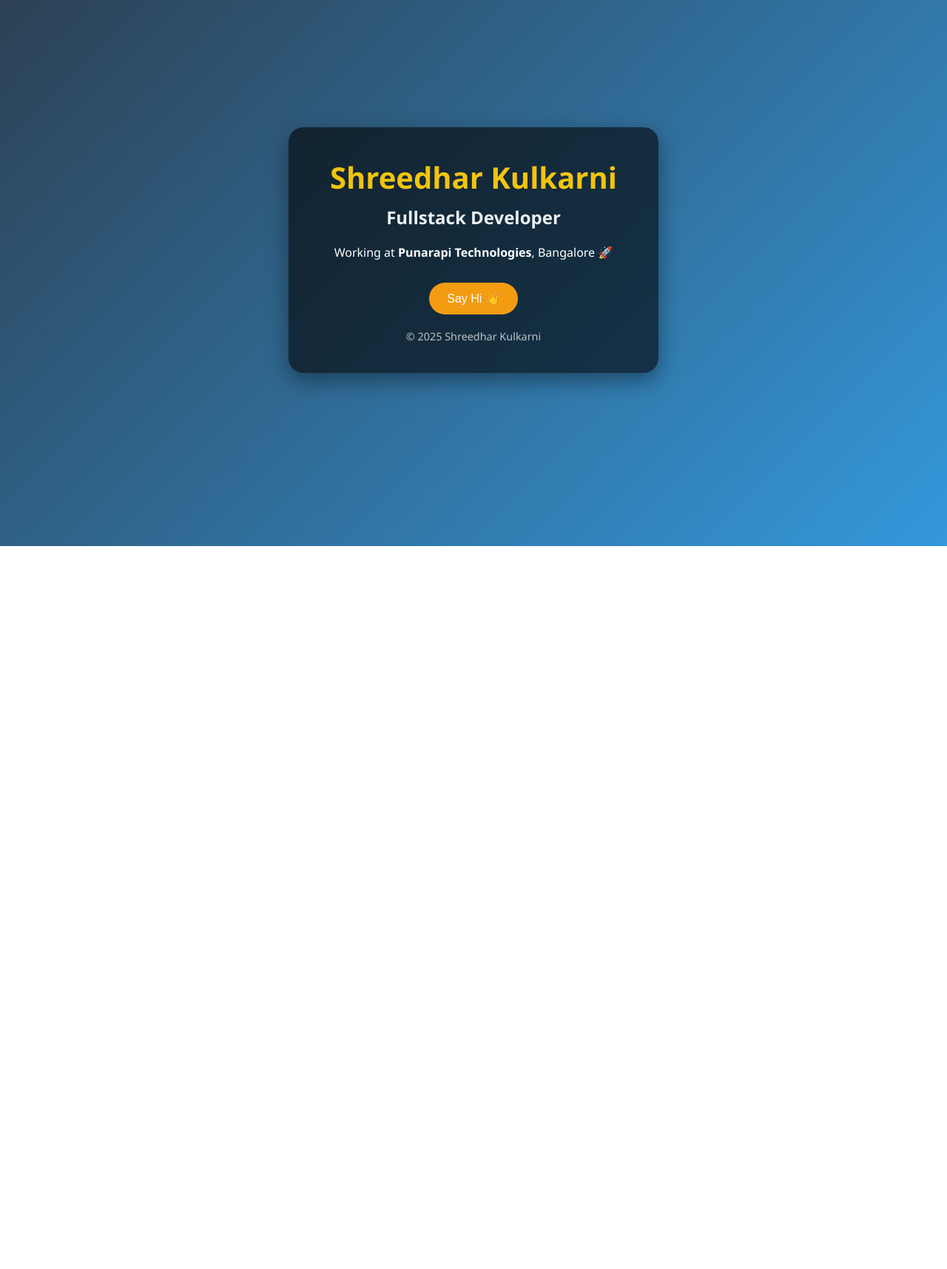
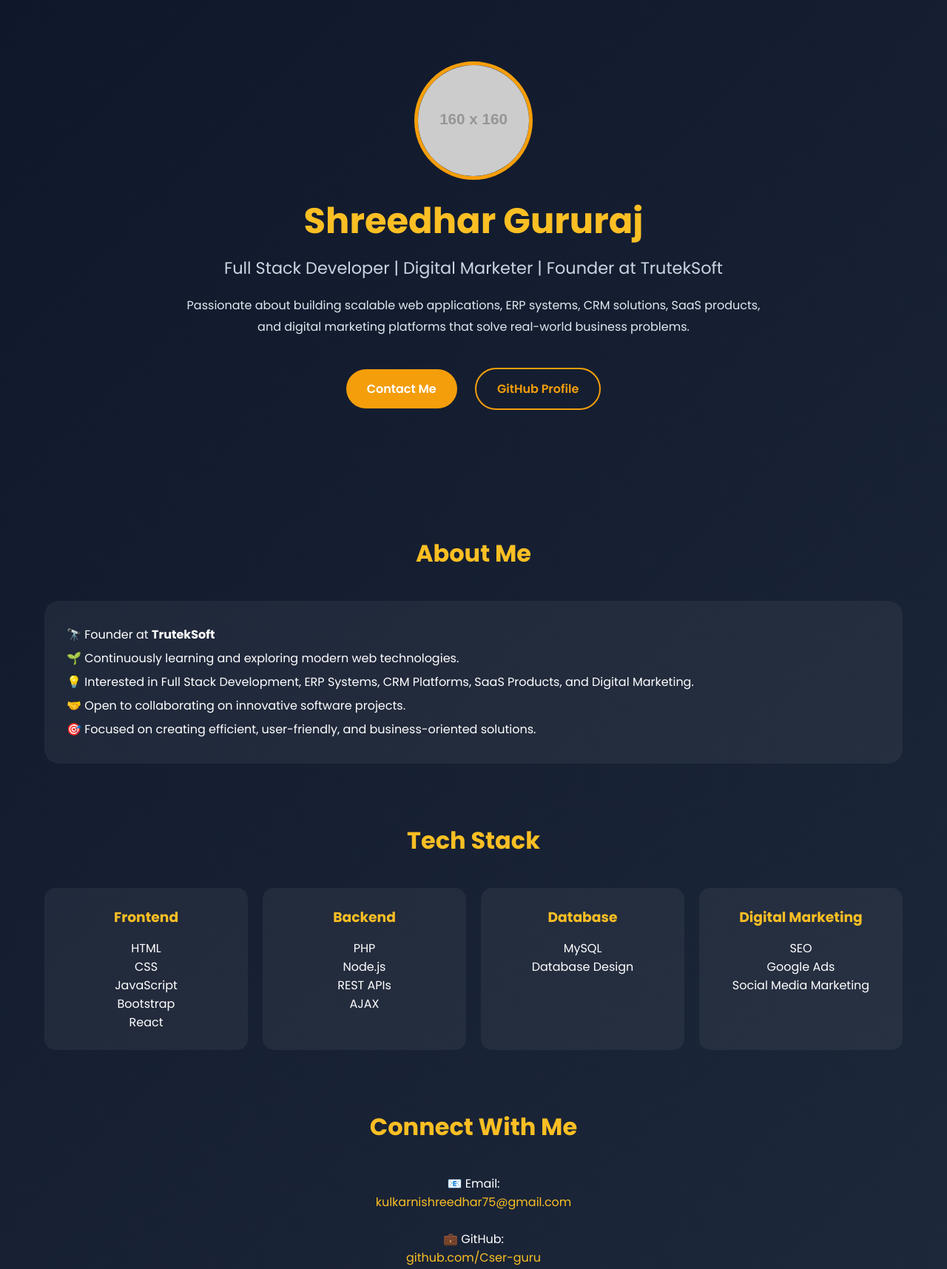
Before and after one commit to Cser-guru/Cser-guru.github.io, a plain HTML site: page index.html in a window 1280 px wide. Shown: the part 62-1777 px from the top of the page at 74% size. Before the commit the page ends 800 px from the top, so only its background shows below. Drawn offline with Linux system fonts and the light colour scheme; placeholder pictures from the web are drawn by us.

Commit message:
Update index.html

````diff
--- a/index.html
+++ b/index.html
@@ -1,88 +1,283 @@
+```html
 <!DOCTYPE html>
 <html lang="en">
 <head>
 <meta charset="UTF-8">
 <meta name="viewport" content="width=device-width, initial-scale=1.0">
-  <title>Shreedhar Kulkarni | Fullstack Developer</title>
+<title>Shreedhar Gururaj | Founder at TrutekSoft</title>
+
+<link href="https://fonts.googleapis.com/css2?family=Poppins:wght@300;400;500;600;700&display=swap" rel="stylesheet">
+
 <style>
-    /* Reset & Basic */
-    * {
-      margin: 0;
-      padding: 0;
-      box-sizing: border-box;
+*{
+    margin:0;
+    padding:0;
+    box-sizing:border-box;
+    font-family:'Poppins',sans-serif;
 }
-    body {
-      font-family: 'Segoe UI', Tahoma, Geneva, Verdana, sans-serif;
-      background: linear-gradient(135deg, #2c3e50, #3498db);
-      color: #fff;
-      min-height: 100vh;
-      display: flex;
-      justify-content: center;
-      align-items: center;
-      text-align: center;
-      padding: 20px;
+
+body{
+    background:linear-gradient(135deg,#0f172a,#1e293b);
+    color:#fff;
+    min-height:100vh;
 }
-    .card {
-      background: rgba(0, 0, 0, 0.6);
-      padding: 40px;
-      border-radius: 20px;
-      box-shadow: 0 10px 30px rgba(0,0,0,0.4);
-      max-width: 500px;
-      width: 100%;
-      animation: fadeIn 1.2s ease-in-out;
+
+.container{
+    max-width:1200px;
+    margin:auto;
+    padding:40px 20px;
 }
-    h1 {
-      font-size: 2.5rem;
-      margin-bottom: 10px;
-      color: #f1c40f;
+
+.hero{
+    text-align:center;
+    padding:80px 20px;
 }
-    h2 {
-      font-size: 1.5rem;
-      margin-bottom: 20px;
-      color: #ecf0f1;
+
+.hero img{
+    width:160px;
+    height:160px;
+    border-radius:50%;
+    border:5px solid #f59e0b;
+    object-fit:cover;
+    margin-bottom:20px;
 }
-    p {
-      font-size: 1rem;
-      margin-bottom: 30px;
+
+.hero h1{
+    font-size:3rem;
+    color:#fbbf24;
 }
-    button {
-      padding: 12px 24px;
-      border: none;
-      border-radius: 25px;
-      background: #f39c12;
-      color: #fff;
-      font-size: 1rem;
-      cursor: pointer;
-      transition: 0.3s;
+
+.hero h2{
+    font-size:1.4rem;
+    font-weight:400;
+    margin:10px 0;
+    color:#cbd5e1;
 }
-    button:hover {
-      background: #d35400;
-      transform: scale(1.05);
+
+.hero p{
+    max-width:800px;
+    margin:20px auto;
+    line-height:1.8;
+    color:#e2e8f0;
 }
-    footer {
-      margin-top: 20px;
-      font-size: 0.9rem;
-      color: #bdc3c7;
+
+.btn-group{
+    margin-top:30px;
 }
-    @keyframes fadeIn {
-      from { opacity: 0; transform: translateY(20px); }
-      to { opacity: 1; transform: translateY(0); }
+
+.btn{
+    display:inline-block;
+    padding:14px 28px;
+    margin:10px;
+    border-radius:50px;
+    text-decoration:none;
+    font-weight:600;
+    transition:.3s;
+}
+
+.btn-primary{
+    background:#f59e0b;
+    color:#fff;
+}
+
+.btn-secondary{
+    border:2px solid #f59e0b;
+    color:#f59e0b;
+}
+
+.btn:hover{
+    transform:translateY(-4px);
+}
+
+.section{
+    margin-top:80px;
+}
+
+.section-title{
+    text-align:center;
+    font-size:2rem;
+    margin-bottom:40px;
+    color:#fbbf24;
+}
+
+.about{
+    background:rgba(255,255,255,.05);
+    padding:30px;
+    border-radius:20px;
+    line-height:2;
+}
+
+.skills{
+    display:grid;
+    grid-template-columns:repeat(auto-fit,minmax(250px,1fr));
+    gap:20px;
+}
+
+.skill-card{
+    background:rgba(255,255,255,.05);
+    padding:25px;
+    border-radius:15px;
+    text-align:center;
+    transition:.3s;
+}
+
+.skill-card:hover{
+    transform:translateY(-5px);
+}
+
+.skill-card h3{
+    color:#fbbf24;
+    margin-bottom:15px;
+}
+
+.contact{
+    text-align:center;
+}
+
+.contact a{
+    color:#fbbf24;
+    text-decoration:none;
+}
+
+footer{
+    text-align:center;
+    padding:40px 20px;
+    color:#94a3b8;
+}
+
+@media(max-width:768px){
+
+.hero h1{
+    font-size:2.2rem;
+}
+
+.hero h2{
+    font-size:1.1rem;
+}
+
+.btn{
+    display:block;
+    width:100%;
+    margin:10px 0;
+}
 }
 </style>
 </head>
+
 <body>
-  <div class="card">
-    <h1>Shreedhar Kulkarni</h1>
-    <h2>Fullstack Developer</h2>
-    <p>Working at <strong>Punarapi Technologies</strong>, Bangalore 🚀</p>
-    <button onclick="sayHello()">Say Hi 👋</button>
-    <footer>© 2025 Shreedhar Kulkarni</footer>
+
+<div class="container">
+
+    <section class="hero">
+
+        <img src="https://via.placeholder.com/160" alt="Profile Photo">
+
+        <h1>Shreedhar Gururaj</h1>
+
+        <h2>Full Stack Developer | Digital Marketer | Founder at TrutekSoft</h2>
+
+        <p>
+            Passionate about building scalable web applications,
+            ERP systems, CRM solutions, SaaS products, and digital
+            marketing platforms that solve real-world business problems.
+        </p>
+
+        <div class="btn-group">
+            <a href="mailto:kulkarnishreedhar75@gmail.com" class="btn btn-primary">
+                Contact Me
+            </a>
+
+            <a href="https://github.com/Cser-guru" target="_blank" class="btn btn-secondary">
+                GitHub Profile
+            </a>
         </div>
 
-  <script>
-    function sayHello() {
-      alert("Hello, I’m Shreedhar Kulkarni 👋\nFullstack Developer @ Punarapi Technologies, Bangalore.");
-    }
-  </script>
+    </section>
+
+    <section class="section">
+
+        <h2 class="section-title">About Me</h2>
+
+        <div class="about">
+            <p>🔭 Founder at <strong>TrutekSoft</strong></p>
+            <p>🌱 Continuously learning and exploring modern web technologies.</p>
+            <p>💡 Interested in Full Stack Development, ERP Systems, CRM Platforms, SaaS Products, and Digital Marketing.</p>
+            <p>🤝 Open to collaborating on innovative software projects.</p>
+            <p>🎯 Focused on creating efficient, user-friendly, and business-oriented solutions.</p>
+        </div>
+
+    </section>
+
+    <section class="section">
+
+        <h2 class="section-title">Tech Stack</h2>
+
+        <div class="skills">
+
+            <div class="skill-card">
+                <h3>Frontend</h3>
+                <p>HTML</p>
+                <p>CSS</p>
+                <p>JavaScript</p>
+                <p>Bootstrap</p>
+                <p>React</p>
+            </div>
+
+            <div class="skill-card">
+                <h3>Backend</h3>
+                <p>PHP</p>
+                <p>Node.js</p>
+                <p>REST APIs</p>
+                <p>AJAX</p>
+            </div>
+
+            <div class="skill-card">
+                <h3>Database</h3>
+                <p>MySQL</p>
+                <p>Database Design</p>
+            </div>
+
+            <div class="skill-card">
+                <h3>Digital Marketing</h3>
+                <p>SEO</p>
+                <p>Google Ads</p>
+                <p>Social Media Marketing</p>
+            </div>
+
+        </div>
+
+    </section>
+
+    <section class="section contact">
+
+        <h2 class="section-title">Connect With Me</h2>
+
+        <p>📧 Email:</p>
+        <p>
+            <a href="mailto:kulkarnishreedhar75@gmail.com">
+                kulkarnishreedhar75@gmail.com
+            </a>
+        </p>
+
+        <br>
+
+        <p>💼 GitHub:</p>
+        <p>
+            <a href="https://github.com/Cser-guru" target="_blank">
+                github.com/Cser-guru
+            </a>
+        </p>
+
+    </section>
+
+</div>
+
+<footer>
+    ⚡ I build software solutions and marketing systems that help businesses automate, grow, and scale.
+    <br><br>
+    © 2026 Shreedhar Gururaj | TrutekSoft
+</footer>
+
 </body>
 </html>
+```
````
Lines whose indentation alone changed are shown as unchanged.
